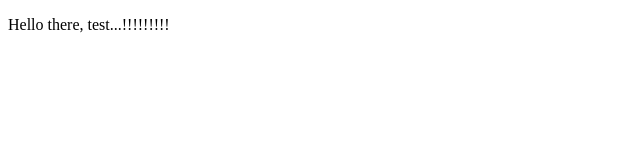
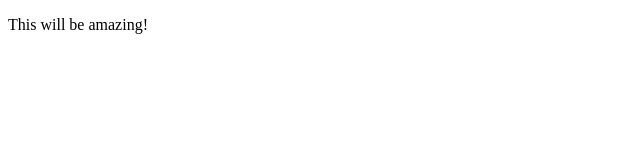
Before and after one commit to karlhadwen/test-next-app, a Next.js app: page / in a window 1280 px wide. Shown: the top 160 px of the page, without its empty margins (0-640 px from the left). Built offline with nearby package versions, Linux system fonts and the light colour scheme.

Commit message:
feat: amazing feature

```diff
--- a/pages/_app.tsx
+++ b/pages/_app.tsx
@@ -1,5 +1,5 @@
 export default function Home(): JSX.Element {
   return (
-    <p>Hello there, test...!!!!!!!!!</p>
+    <p>This will be amazing!</p>
   )
 }
```
